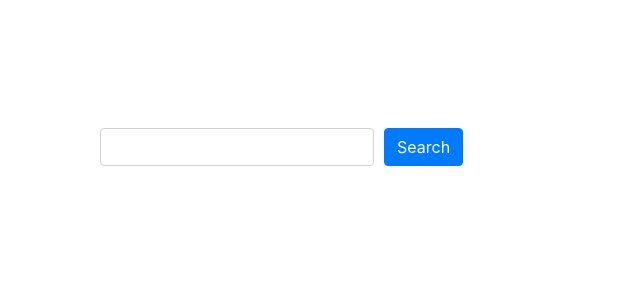
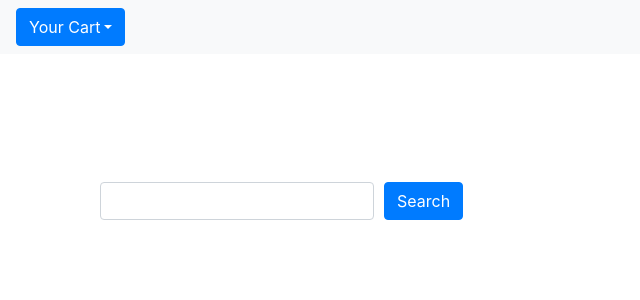
Before and after one commit to agiletkiewicz/movie-search, a React (Create React App) app: page / in a window 1280 px wide. Shown: the top 300 px of the page, without its empty margins (0-640 px from the left). Built offline with nearby package versions, Linux system fonts and the light colour scheme.

Commit message:
Items Add To Cart items get added to cart on user selection

```diff
--- a/src/components/cartButton.js
+++ b/src/components/cartButton.js
@@ -1,8 +1,8 @@
 import Button from 'react-bootstrap/Button'
 
-function CartButton() {
+function CartButton({ showConfirmation }) {
     return (
-        <Button variant="success">Add to Cart</Button>
+        <Button variant="success" onClick={showConfirmation}>Add to Cart</Button>
     );
   }
 
--- a/src/components/confirm.js
+++ b/src/components/confirm.js
@@ -1,7 +1,33 @@
-function Confirm() {
+import Modal from 'react-bootstrap/Modal';
+import { useState } from 'react';
+import Button from 'react-bootstrap/Button';
+
+
+function Confirm({ show, showConfirmation, selection, addToCart }) {
+
     return (
-      <div></div>
+      <>
+        <Modal show={show} onHide={showConfirmation}>
+          <Modal.Header closeButton>
+            <Modal.Title>Confirm your selection:</Modal.Title>
+          </Modal.Header>
+          <Modal.Body>
+              {selection.map(movie => (
+                  <p>{movie.Title} - {movie.Year}</p>
+              ))}
+          </Modal.Body>
+          <Modal.Footer>
+            <Button variant="secondary" onClick={showConfirmation}>
+              Go Back
+            </Button>
+            <Button variant="primary" onClick={addToCart}>
+              Add To Cart
+            </Button>
+          </Modal.Footer>
+        </Modal>
+      </>
     );
-  }
+
+}
 
   export default Confirm;
--- /dev/null
+++ b/src/components/navbar.js
@@ -0,0 +1,29 @@
+import Navbar from 'react-bootstrap/Navbar';
+import DropdownButton from 'react-bootstrap/DropdownButton';
+import Dropdown from 'react-bootstrap/Dropdown';
+
+function NavBar({ cart }) {
+
+    const showCart = () => {
+        if (cart.length < 1) {
+            return <Dropdown.ItemText>Your cart is empty</Dropdown.ItemText>;
+        } else {
+            return (
+                cart.map(movie => (
+                    <Dropdown.ItemText>{movie.Title} - {movie.Year}</Dropdown.ItemText>
+                ))
+            )
+        }
+    }
+
+    return (
+      <Navbar bg="light" expand="lg" sticky="top">
+      <DropdownButton id="dropdown-item-button" title="Your Cart">
+            {showCart()}
+        </DropdownButton>
+      </Navbar>
+    );
+
+}
+
+export default NavBar;
--- a/src/containers/footer.js
+++ b/src/containers/footer.js
@@ -1,10 +1,10 @@
 import CartButton from '../components/cartButton'
 
-function Footer({ show }) {
+function Footer({ show, showConfirmation }) {
 
     if (show) return (
       <footer className="footer">
-          <CartButton />
+          <CartButton showConfirmation={showConfirmation}/>
       </footer>
     );
 
--- a/src/containers/home.js
+++ b/src/containers/home.js
@@ -2,14 +2,17 @@
 import { useState } from 'react';
 import axios from 'axios';
 import Search from '../components/search';
+import Confirm from '../components/confirm';
 import Movies from './movies';
 import Footer from './footer'
+import NavBar from '../components/navbar';
 
 function Home() {
 
   const [movies, setMovies] = useState([]);
+  const [selection, setSelection] = useState([])
   const [cart, setCart] = useState([]);
-  const [selection, setSelection] = useState([])
+  const [confirm, setConfirm] = useState(false);
 
   const API = "https://www.omdbapi.com/"
 
@@ -37,13 +40,30 @@ function Home() {
       ))
   }
 
+  const showConfirmation = () => {
+      setConfirm(prevState => !prevState);
+  }
+
+  const addToCart = () => {
+      setCart(prevState => (
+          [...prevState].concat([...selection])
+      ));
+      setSelection([]);
+      showConfirmation();
+  }
+
   return (
-    <div className="container">
-      <Search getMovies={getMovies} />
-      <Movies movies={movies} addSelection={addSelection} deleteSelection={deleteSelection} />
-      {console.log(selection)}
-      <Footer show={selection.length > 0}/>
-    </div>
+    <>
+        <NavBar cart={cart} />
+        <div className="container">
+            <Search getMovies={getMovies} />
+            <Movies movies={movies} addSelection={addSelection} deleteSelection={deleteSelection} />
+            {console.log("selection: " + selection)}
+            {console.log("cart: " + cart)}
+            <Footer show={selection.length > 0} showConfirmation={showConfirmation}/>
+            <Confirm show={confirm} selection={selection} showConfirmation={showConfirmation} addToCart={addToCart} />
+        </div>
+    </>
   );
 }
 
```
